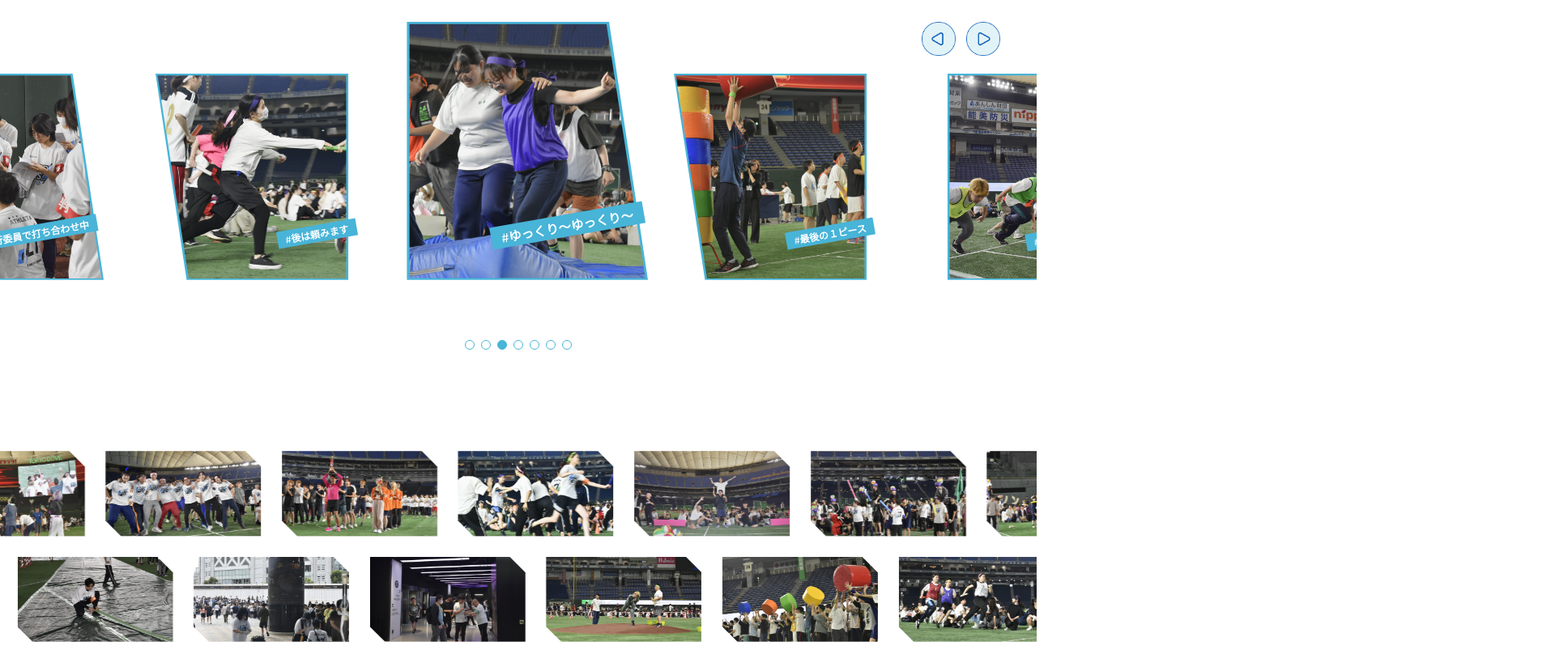
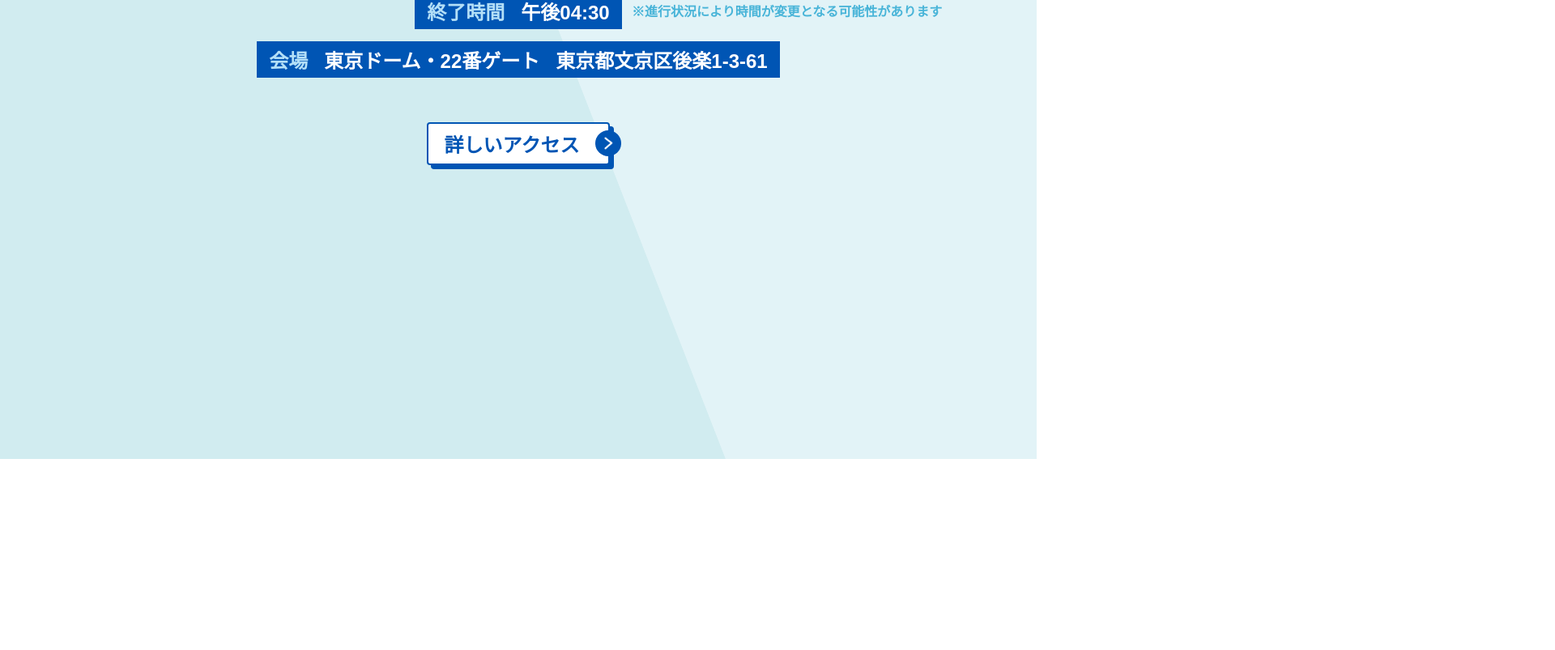
Before and after one commit to araseyasuaki/spofesBeta, a React (Create React App) app: page / in a window 1280 px wide. Shown: the part 1994-2797 px from the top of the page at 81% size, 1920 px wide, since content can reach past the window. After the commit the page ends 2561 px from the top, so only its background shows below. Built offline with nearby package versions, Linux system fonts and the light colour scheme.

Commit message:
重ね順番修正

```diff
--- a/src/topPage/openTime/openTime.scss
+++ b/src/topPage/openTime/openTime.scss
@@ -4,7 +4,7 @@
   background-color: #E2F3F7;
   padding: 27vw 0 28vw 0;
   z-index: 20;
-  margin-top: 5vw;
+  margin-top: 2vw;
   .ot-dec-box-1{
     position: absolute;
     top: -1px;
--- a/src/topPage/pickUp/pickUp.jsx
+++ b/src/topPage/pickUp/pickUp.jsx
@@ -1,36 +1,14 @@
 import React, { useEffect, useState, useRef } from 'react';
-import { Swiper, SwiperSlide } from 'swiper/react';
-import { Navigation, Pagination, Mousewheel, Keyboard, Autoplay } from 'swiper';
 import { SectionTitle1 } from '../../common/sectionTitle/sectionTitle';
 import { gsap } from 'gsap'
 import { ScrollTrigger } from 'gsap/ScrollTrigger';
-import 'swiper/css';
-import 'swiper/css/navigation';
-import 'swiper/css/pagination';
 import './pickUp.scss';
 
 gsap.registerPlugin(ScrollTrigger);
 
 const App = () => {
-  const stickySections = useRef([]);
-  const [swiperView, setSwiperView] = useState(window.innerWidth <= 1000);
 
   useEffect(() => {
-    gsap.fromTo('.swiper',
-      {
-        opacity: 0,
-        y: 80
-      },
-      {
-        opacity: 1,
-        y: 0,
-        stagger: 0.1,
-        scrollTrigger: {
-          trigger: '.swiper',
-          start: 'top 70%',
-        }
-      }
-    );
     gsap.fromTo('.pu-slider',
       {
         opacity: 0,
@@ -46,27 +24,6 @@ const App = () => {
         }
       }
     );
-
-    const handleScroll = () => {
-      stickySections.current.forEach((section) => {
-        transform(section);
-      });
-    };
-    const transform = (section) => {
-    const offsetTop = section.parentElement.offsetTop;
-    console.log(offsetTop)
-    const scrollSection = section.querySelector(".pu-scroll-box-2");
-    let percentage = ((window.scrollY - offsetTop) / window.innerHeight) * 100;
-      percentage = Math.max(0, Math.min(percentage, 250));
-      scrollSection.style.transform = `translate3d(${-percentage}vw, 0, 0)`;
-    };
-    window.addEventListener("scroll", handleScroll);
-
-    const handleResize = () => setSwiperView(window.innerWidth <= 1000);
-    window.addEventListener('resize', handleResize);
-    return () => {
-      window.removeEventListener('resize', handleResize);
-    };
     }, []);
 
   return (
@@ -77,163 +34,69 @@ const App = () => {
           <div/>
         </div>
       </div>
-      <SectionTitle1 title={'ピックアップ'}/>
-      <Swiper
-        key={swiperView}
-        navigation={true}
-        loop={true}
-        slidesPerView={swiperView ? 2 : 4}
-        spaceBetween={0}
-        pagination={{ clickable: true }}
-        allowTouchMove={true}
-        autoplay={{
-          delay: 2000,
-          disableOnInteraction: false,
-        }}
-        speed={600}
-        modules={[Navigation, Pagination, Mousewheel, Keyboard, Autoplay]}
-        className="mySwiper swiper1"
-        centeredSlides={true}
-        keyboard={{ enabled: true }}
-      >
-        <SwiperSlide className='pu-img-fram-1'>
-          <div><div>
-            <img src='./img/pu-img-1.jpg' alt='談笑している生徒'/>
-            <p id='pu-font-size'>#実行委員で打ち合わせ中</p>
-          </div></div>
-        </SwiperSlide>
-        <SwiperSlide className='pu-img-fram-2'>
-          <div><div>
-            <img src='./img/pu-img-2.jpg' alt='東京ドームの外観の写真'/>
-            <p id='pu-font-size'>#後は頼みます</p>
-          </div></div>
-        </SwiperSlide>
-        <SwiperSlide className='pu-img-fram-1'>
-          <div><div>
-            <img src='./img/pu-img-3.jpg' alt='ドーム内のグランドの写真'/>
-            <p id='pu-font-size'>#ゆっくり〜ゆっくり〜</p>
-          </div></div>
-        </SwiperSlide>
-        <SwiperSlide className='pu-img-fram-2'>
-          <div><div>
-            <img src='./img/pu-img-4.jpg' alt='集合写真を撮っている生徒達'/>
-            <p id='pu-font-size'>#最後の１ピース</p>
-          </div></div>
-        </SwiperSlide>
-        <SwiperSlide className='pu-img-fram-1'>
-          <div><div>
-            <img src='./img/pu-img-5.jpg' alt='コスプレをした生徒達'/>
-            <p id='pu-font-size'>#よーい、スタート！</p>
-          </div></div>
-        </SwiperSlide>
-        <SwiperSlide className='pu-img-fram-2'>
-          <div><div>
-            <img src='./img/pu-img-6.jpg' alt='客席から見たドーム内の景色'/>
-            <p id='pu-font-size'>#１位おめでとう</p>
-          </div></div>
-        </SwiperSlide>
-        <SwiperSlide className='pu-img-fram-1'>
-          <div><div>
-            <img src='./img/pu-img-7.jpg' alt='客席から見たドーム内の景色'/>
-            <p id='pu-font-size'>#落とさないように頑張れー</p>
-          </div></div>
-        </SwiperSlide>
-      </Swiper>
+      <SectionTitle1 title={'思い出'}/>
       <section className='pu-slider'>
         <div class="pu-wrap" ontouchstart="">
           <ul>
             <li>
-              <img src="./img/pu-slider-img-1.png" alt="大玉送りをしている学生"/>
-              <img src="./img/pu-slider-img-2.png" alt="頭上に紙風船をつけている騎馬戦"/>
+              <div><img src="./img/pu-slider-img-1.png" alt="大玉送りをしている学生"/></div>
+              <div><img src="./img/pu-slider-img-2.png" alt="頭上に紙風船をつけている騎馬戦"/></div>
             </li>
             <li>
-              <img src="./img/pu-slider-img-3.png" alt="一斉に走り出す学生"/>
-              <img src="./img/pu-slider-img-4.png" alt="玉入れをしている学生"/>
+              <div><img src="./img/pu-slider-img-3.png" alt="一斉に走り出す学生"/></div>
+              <div><img src="./img/pu-slider-img-4.png" alt="玉入れをしている学生"/></div>
             </li>
             <li>
-              <img src="./img/pu-slider-img-5.png" alt="大人数で肩を組んで楽しそうに写真を撮っている"/>
-              <img src="./img/pu-slider-img-6.png" alt="リレー１位の優勝トロフィーを掲げている"/>
-            </li>
-            <li>
-              <img src="./img/pu-slider-img-7.png" alt="リレーでバトンを渡す瞬間"/>
-              <img src="./img/pu-slider-img-8.png" alt="肩車をしている学生"/>
-            </li>
-            <li>
-              <img src="./img/pu-slider-img-9.png" alt="紙風船の騎馬戦の準備中"/>
-              <img src="./img/pu-slider-img-10.png" alt="騎馬戦で上の人がピースをしている"/>
+              <div><img src="./img/pu-slider-img-5.png" alt="大人数で肩を組んで楽しそうに写真を撮っている"/></div>
+              <div><img src="./img/pu-slider-img-6.png" alt="リレー１位の優勝トロフィーを掲げている"/></div>
             </li>
           </ul>
           <ul>
-          <li>
-              <img src="./img/pu-slider-img-1.png" alt="大玉送りをしている学生"/>
-              <img src="./img/pu-slider-img-2.png" alt="頭上に紙風船をつけている騎馬戦"/>
+            <li>
+              <div><img src="./img/pu-slider-img-1.png" alt="大玉送りをしている学生"/></div>
+              <div><img src="./img/pu-slider-img-2.png" alt="頭上に紙風船をつけている騎馬戦"/></div>
             </li>
             <li>
-              <img src="./img/pu-slider-img-3.png" alt="一斉に走り出す学生"/>
-              <img src="./img/pu-slider-img-4.png" alt="玉入れをしている学生"/>
+              <div><img src="./img/pu-slider-img-3.png" alt="一斉に走り出す学生"/></div>
+              <div><img src="./img/pu-slider-img-4.png" alt="玉入れをしている学生"/></div>
             </li>
             <li>
-              <img src="./img/pu-slider-img-5.png" alt="大人数で肩を組んで楽しそうに写真を撮っている"/>
-              <img src="./img/pu-slider-img-6.png" alt="リレー１位の優勝トロフィーを掲げている"/>
-            </li>
-            <li>
-              <img src="./img/pu-slider-img-7.png" alt="リレーでバトンを渡す瞬間"/>
-              <img src="./img/pu-slider-img-8.png" alt="肩車をしている学生"/>
-            </li>
-            <li>
-              <img src="./img/pu-slider-img-9.png" alt="紙風船の騎馬戦の準備中"/>
-              <img src="./img/pu-slider-img-10.png" alt="騎馬戦で上の人がピースをしている"/>
+              <div><img src="./img/pu-slider-img-5.png" alt="大人数で肩を組んで楽しそうに写真を撮っている"/></div>
+              <div><img src="./img/pu-slider-img-6.png" alt="リレー１位の優勝トロフィーを掲げている"/></div>
             </li>
           </ul>
         </div>
         <div class="pu-wrap" ontouchstart="">
           <ul>
             <li>
-              <img src="./img/pu-slider-img-11.png" alt="取材チームの集合写真"/>
-              <img src="./img/pu-slider-img-12.png" alt="横断幕を準備している実行委員長"/>
+              <div><img src="./img/pu-slider-img-11.png" alt="取材チームの集合写真"/></div>
+              <div><img src="./img/pu-slider-img-12.png" alt="横断幕を準備している実行委員長"/></div>
             </li>
             <li>
-              <img src="./img/pu-slider-img-13.png" alt="道具を準備している実行委員"/>
-              <img src="./img/pu-slider-img-14.png" alt="人工芝の上にシートを引く実行委員"/>
+              <div><img src="./img/pu-slider-img-13.png" alt="道具を準備している実行委員"/></div>
+              <div><img src="./img/pu-slider-img-14.png" alt="人工芝の上にシートを引く実行委員"/></div>
             </li>
             <li>
-              <img src="./img/pu-slider-img-15.png" alt="東京ドームで入場待ちしている大勢の学生"/>
-              <img src="./img/pu-slider-img-16.png" alt="東京ドームの入り口で入場の確認を取っている学生"/>
-            </li>
-            <li>
-              <img src="./img/pu-slider-img-17.png" alt="野球場でボールを投げるコスプレイヤー"/>
-              <img src="./img/pu-slider-img-18.png" alt="ダルマを運んでいる学生"/>
-            </li>
-            <li>
-              <img src="./img/pu-slider-img-19.png" alt="リレーのカーブで競っている学生"/>
-              <img src="./img/pu-slider-img-20.png" alt="縄取りで倒れている学生"/>
+              <div><img src="./img/pu-slider-img-15.png" alt="東京ドームで入場待ちしている大勢の学生"/></div>
+              <div><img src="./img/pu-slider-img-16.png" alt="東京ドームの入り口で入場の確認を取っている学生"/></div>
             </li>
           </ul>
           <ul>
-          <li>
-              <img src="./img/pu-slider-img-11.png" alt="取材チームの集合写真"/>
-              <img src="./img/pu-slider-img-12.png" alt="横断幕を準備している実行委員長"/>
+            <li>
+              <div><img src="./img/pu-slider-img-11.png" alt="取材チームの集合写真"/></div>
+              <div><img src="./img/pu-slider-img-12.png" alt="横断幕を準備している実行委員長"/></div>
             </li>
             <li>
-              <img src="./img/pu-slider-img-13.png" alt="道具を準備している実行委員"/>
-              <img src="./img/pu-slider-img-14.png" alt="人工芝の上にシートを引く実行委員"/>
+              <div><img src="./img/pu-slider-img-13.png" alt="道具を準備している実行委員"/></div>
+              <div><img src="./img/pu-slider-img-14.png" alt="人工芝の上にシートを引く実行委員"/></div>
             </li>
             <li>
-              <img src="./img/pu-slider-img-15.png" alt="東京ドームで入場待ちしている大勢の学生"/>
-              <img src="./img/pu-slider-img-16.png" alt="東京ドームの入り口で入場の確認を取っている学生"/>
-            </li>
-            <li>
-              <img src="./img/pu-slider-img-17.png" alt="野球場でボールを投げるコスプレイヤー"/>
-              <img src="./img/pu-slider-img-18.png" alt="ダルマを運んでいる学生"/>
-            </li>
-            <li>
-              <img src="./img/pu-slider-img-19.png" alt="リレーのカーブで競っている学生"/>
-              <img src="./img/pu-slider-img-20.png" alt="縄取りで倒れている学生"/>
+              <div><img src="./img/pu-slider-img-15.png" alt="東京ドームで入場待ちしている大勢の学生"/></div>
+              <div><img src="./img/pu-slider-img-16.png" alt="東京ドームの入り口で入場の確認を取っている学生"/></div>
             </li>
           </ul>
         </div>
       </section>
-
 
     </section>
   );
--- a/src/topPage/pickUp/pickUp.scss
+++ b/src/topPage/pickUp/pickUp.scss
@@ -52,219 +52,81 @@
       height: 100%;
     }
   }
-  .swiper{
-    position: relative;
-    margin: 100px 0 7.5vw 0;
-    padding: 0 0 85px 0;
-    .swiper-button-prev,
-    .swiper-button-next{
-      position: absolute;
-      top: auto;
-      bottom: calc(100% - 42px);
-      width: 42px;
-      height: 42px;
-      &::after {
-        background-repeat: no-repeat;
-        background-size: contain;
-        content: "";
-        width: 100%;
-        height: 100%;
-        margin: auto;
-      }
-      &:hover{
-        opacity: 0.5;
-      }
-    }
-    .swiper-button-prev{
-      left: auto;
-      right: 100px;
-      &::after {
-        background-image: url('../../../public/img/pu-button-prev.png');
-      }
-    }
-    .swiper-button-next{
-      left: auto;
-      right: 45px;
-      &::after {
-        background-image: url('../../../public/img/pu-button-next.png');
-      }
-    }
-    .swiper-wrapper{
-      .swiper-slide{
+  .pu-slider {
+    overflow: visible;
+    .pu-wrap {
+      display: flex;
+      margin: 5vw 0;
+      ul {
+        margin: 0;
+        padding: 0;
+        display: flex;
         position: relative;
-        >div{
-          position: relative;
-          width: 80%;
-          margin: 20% auto 0 auto;
-          transition: all 0.5s ease;
-          >div{
+        z-index: 0;
+        &:hover {
+          z-index: 10;
+        }
+        li {
+          display: flex;
+          div{
             position: relative;
-            display: block;
-            text-decoration: none;
-            &:hover{
-              p{
-                &::after{
-                  transform: scaleX(1);
-                }
-              }
+            aspect-ratio: 600 / 329;
+            width: 15vw;
+            height: auto;
+            margin: 1vw;
+            transition: all 0.2s;
+            &:hover {
+              transform: scale(2);
+              z-index: 10;
             }
-            img{
+            clip-path: polygon(0 0, calc(100% - 1.5vw) 0%, 100% calc(0% + 1.5vw), 100% 100%, calc(0% + 1.5vw) 100%, 0 calc(100% - 1.5vw));
+            &::after{
+              content: '';
+              position: absolute;
+              width: 100%;
+              height: 100%;
+              background-color: #48B4D8;
+              top: 0;
+              left: 0;
+              clip-path: polygon(0 0, calc(100% - 1.5vw) 0%, 100% calc(0% + 1.5vw), 100% 100%, calc(0% + 1.5vw) 100%, 0 calc(100% - 1.5vw), calc(0% + 5px) calc(100% - (1.5vw + 2px)), calc(0% + (1.5vw + 2px)) calc(100% - 5px), calc(100% - 5px) calc(100% - 5px), calc(100% - 5px) calc(1.5vw + 2px), calc(100% - (1.5vw + 2px)) 5px, 5px 5px, 5px calc(100% - (1.5vw + 2px)), 0px calc(100% - 1.5vw));
+            }
+            img {
+              position: relative;
+              display: block;
               width: 100%;
               height: auto;
-            }
-            p{
-              position: absolute;
-              margin: 0;
-              bottom: 20%;
-              right: 3%;
-              color: #fff;
-              font-size: 12px;
-              font-weight: bold;
-              transform: rotate(-10deg);
-              padding: 2px 10px;
-              white-space: nowrap;
-              z-index: 10;
-              transition: transform .3s ease;
-              &::before{
-                position: absolute;
-                content: '';
-                width: 100%;
-                height: 100%;
-                background-color: #48B4D8;
-                z-index: -10;
-                top: 0;
-                left: 0;
-              }
-              &::after{
-                position: absolute;
-                content: '';
-                width: 100%;
-                height: 100%;
-                background-color: #0055B4;
-                z-index: -5;
-                top: 0;
-                left: 0;
-                transform-origin: 0 50%;
-                transform: scaleX(0);
-                transition: transform .125s ease;
-              }
             }
           }
         }
       }
-      .swiper-slide-active{
-        div{
-          width: 100%;
-          margin: 0 auto 0 auto;
-          #pu-font-size{
-            transform: rotate(-10deg) scale(1.3) translateX(-9%);
-          }
-        }
-      }
     }
-    .pu-img-fram-1{
-      >div{
-        >div{
-          &::after{
-            content: '';
-            top: 0;
-            left: 0;
-            position: absolute;
-            width: 100%;
-            height: 100%;
-            clip-path: polygon(7% 0, 85% 0, 100% calc(100% - 5px), 7% calc(100% - 5px));
-            background-color: #48B4D8;
-            z-index: -10;
-          }
-          img{
-            clip-path: polygon(8% 1%, 84% 1%, 99% 99%, 8% 99%);
-          }
-        }
-      }
-    }
-    .pu-img-fram-2{
-      >div{
-        >div{
-          &::after{
-            content: '';
-            top: 0;
-            left: 0;
-            position: absolute;
-            width: 100%;
-            height: 100%;
-            clip-path: polygon(0 0, 93% 0, 93% calc(100% - 5px), 15% calc(100% - 5px));
-            background-color: #48B4D8;
-            z-index: -10;
-          }
-          img{
-            clip-path: polygon(1% 1%, 92% 1%, 92% 99%, 16% 99%);
-          }
-        }
-      }
-    }
-    .swiper-pagination{
-      position: absolute;
-      bottom: 0;
-      .swiper-pagination-bullet{
-        width: 10px;
-        height: 10px;
-        background-color: #fff;
-        border: 1px solid #48B4D8;
-        opacity: 1;
-      }
-      .swiper-pagination-bullet-active{
-        background-color: #48B4D8;
-        border: 1px solid #48B4D8;
-        opacity: 1;
-      }
-    }
-  }
-  .pu-slider {
-    .pu-wrap {
-      overflow: hidden;
-      display: flex;
-      padding: 1vw 0;
-      ul {
-        margin: 0;
-        padding: 0;
-        display: flex;
-        animation: loop-slide 20s infinite linear;
-        li {
-          display: flex;
-          img {
-            clip-path: polygon(0 0, calc(100% - 1.5vw) 0%, 100% calc(0% + 1.5vw), 100% 100%, calc(0% + 1.5vw) 100%, 0 calc(100% - 1.5vw));
-            margin: 1vw;
-            width: 15vw;
-            height: auto;
-            transition: all 0.2s;
-          }
-          img:hover{
-            transform: scale(1.1);
-            box-shadow: 0 3px 10px 0 #333;
-            cursor: pointer;
-          }
-        }
-      }
-    }
-    .pu-wrap:nth-child(1):hover ul {
-      animation-play-state: paused;
+    .pu-wrap:nth-child(1) ul{
+      animation: loop-slide-r 27s infinite linear;
     }
     .pu-wrap:nth-child(2){
-      margin-top: -2vw;
+      margin-top: -5vw;
     }
     .pu-wrap:nth-child(2) ul {
-      animation-delay: 1s;
+      animation: loop-slide-l 27s infinite linear;
     }
-    .pu-wrap:nth-child(2):hover ul {
+    .pu-wrap:hover ul {
       animation-play-state: paused;
     }
   }
-  @keyframes loop-slide {
+  @keyframes loop-slide-r {
     0% {
       transform: translateX(0);
     }
     100% {
       transform: translateX(-100%);
+    }
+  }
+  @keyframes loop-slide-l {
+    0% {
+      transform: translateX(-100%);
+    }
+    100% {
+      transform: translateX(0);
     }
   }
 }
@@ -288,48 +150,5 @@
         padding: 5px 15px;
       }
     }
-    .swiper{
-      margin: 60px 0 20vw 0;
-      .swiper-button-prev,
-      .swiper-button-next{
-        display: none;
-      }
-      .swiper-wrapper{
-        .swiper-slide{
-          >div{
-            >div{
-              p{
-                right: 3%;
-                font-size: 8px;
-                padding: 1px 5px;
-              }
-            }
-          }
-          .swiper-slide-active{
-            div{
-              #pu-font-size{
-                transform: rotate(-10deg) scale(1.2);
-              }
-            }
-          }
-        }
-      }
-    }
-    .pu-slider {
-      margin-bottom: 10vw;
-      .pu-wrap {
-        ul {
-          li {
-            flex-direction: column;
-            img {
-              width: 30vw;
-            }
-            img:nth-child(2){
-              margin-left: -15vw;
-            }
-          }
-        }
-      }
-    }
   }
 }
--- a/src/topPage/topPage.jsx
+++ b/src/topPage/topPage.jsx
@@ -15,17 +15,17 @@ import './topPage.scss'
 const TopPage = ({ pageBtn, setPageBtn }) => {
   return (
     <>
-      <FirstViewTop/>
+      {/* <FirstViewTop/> */}
       <CatchCopy/>
       <PickUp/>
       <OpenTime/>
-      <AdmissionTime/>
+      {/* <AdmissionTime/>
       <CompTop pageBtn={pageBtn} setPageBtn={setPageBtn}/>
       <DomeMap/>
       <WarmUp/>
       <Access/>
       <Notes/>
-      <Footer1/>
+      <Footer1/> */}
     </>
   )
 }
```
